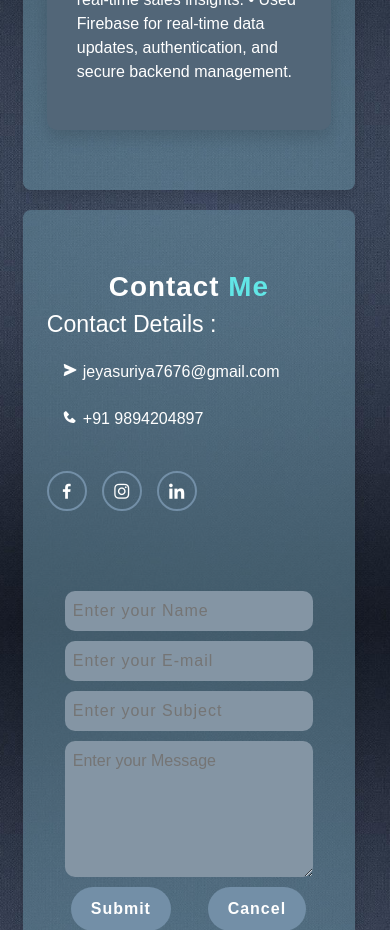
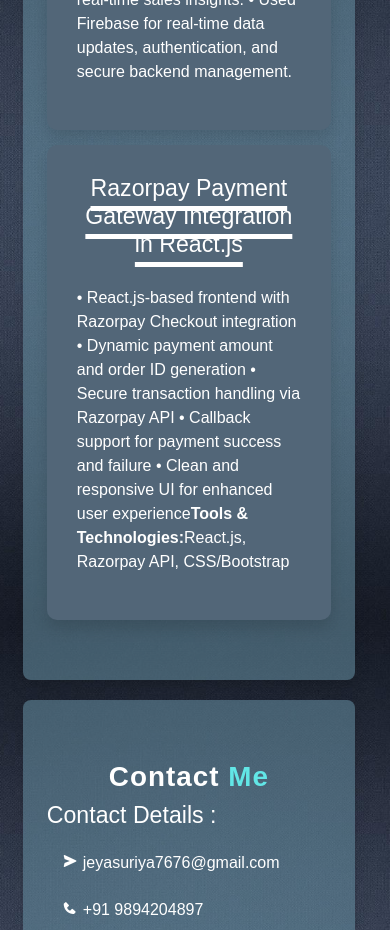
Before and after one commit to JEYASURIYAK/portfolio, a React (Create React App) app: page / in a window 390 px wide. Shown: the part 7820-8750 px from the top of the page. Built offline with nearby package versions, Linux system fonts and the light colour scheme; some icons are missing.

Commit message:
Files Updated

```diff
--- a/src/components/Projects.jsx
+++ b/src/components/Projects.jsx
@@ -64,6 +64,21 @@
 
                     </div>
                 </div>
+                <div className="col-md-6">
+                    <div className="project-container project6">
+                        <h3>Razorpay Payment Gateway Integration in React.js</h3>
+                        <p>• React.js-based frontend with Razorpay Checkout integration
+                        • Dynamic payment amount and order ID generation
+                        • Secure transaction handling via Razorpay API
+                        • Callback support for payment success and failure
+                        • Clean and responsive UI for enhanced user experience
+
+                        <b>Tools & Technologies:</b>
+                        React.js, Razorpay API, CSS/Bootstrap
+                        </p>
+
+                    </div>
+                </div>
             </section>
 
         </div>
```
